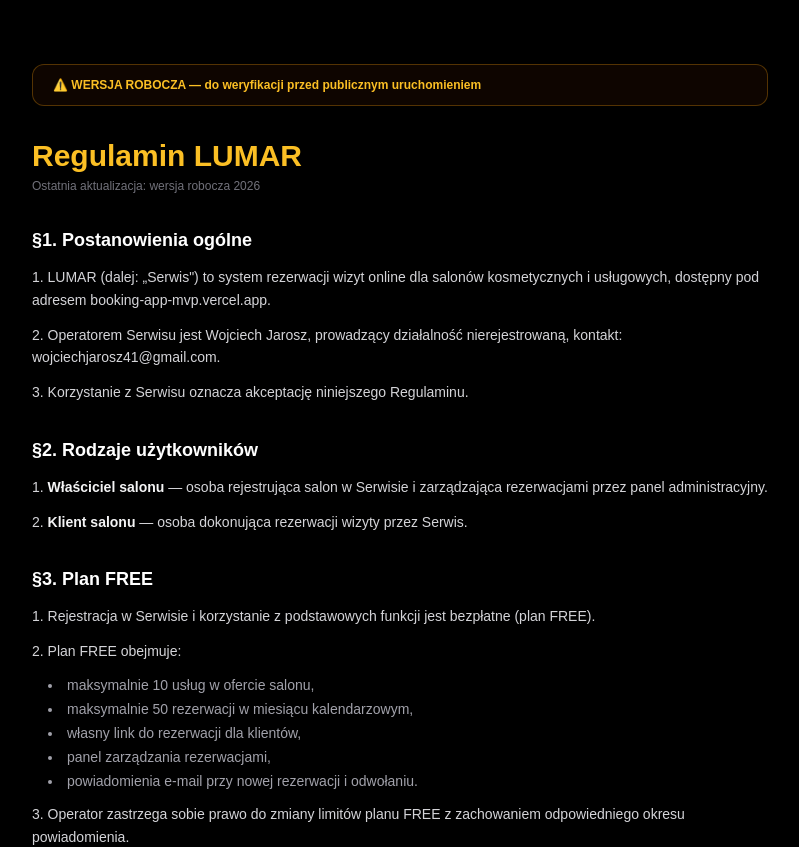
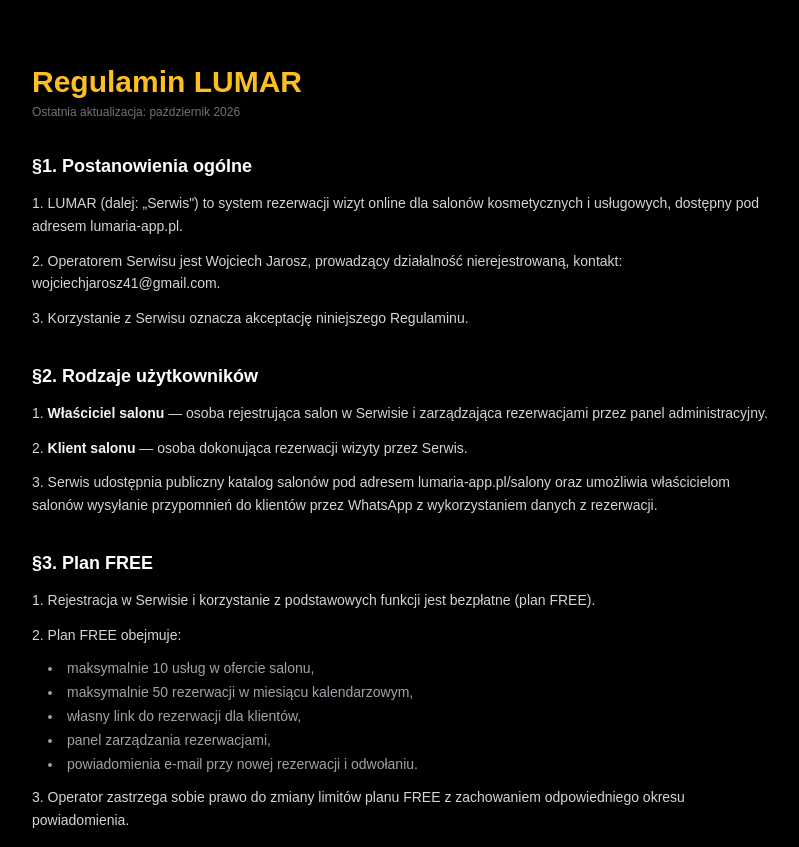
Before and after one commit to adelbertusshop/booking-app-mvp, a Next.js app: page /regulamin in a window 1280 px wide. Shown: the top 847 px of the page, without its empty margins (240-1039 px from the left). Built offline with nearby package versions, Linux system fonts and the light colour scheme.

Commit message:
docs: korekty 1,2,3,10 - URL, WhatsApp, katalog, data, banner

```diff
--- a/app/regulamin/page.tsx
+++ b/app/regulamin/page.tsx
@@ -3,18 +3,14 @@
     <div className="min-h-screen bg-black text-zinc-300">
       <div className="max-w-3xl mx-auto px-4 py-16 space-y-8">
 
-        <div className="border border-amber-500/30 bg-amber-950/20 rounded-xl px-5 py-3">
-          <p className="text-xs text-amber-400 font-bold">⚠️ WERSJA ROBOCZA — do weryfikacji przed publicznym uruchomieniem</p>
-        </div>
-
         <div>
           <h1 className="text-3xl font-black text-amber-400">Regulamin LUMAR</h1>
-          <p className="text-xs text-zinc-500 mt-1">Ostatnia aktualizacja: wersja robocza 2026</p>
+          <p className="text-xs text-zinc-500 mt-1">Ostatnia aktualizacja: październik 2026</p>
         </div>
 
         <section className="space-y-3">
           <h2 className="text-lg font-bold text-white">§1. Postanowienia ogólne</h2>
-          <p className="text-sm leading-relaxed">1. LUMAR (dalej: „Serwis") to system rezerwacji wizyt online dla salonów kosmetycznych i usługowych, dostępny pod adresem booking-app-mvp.vercel.app.</p>
+          <p className="text-sm leading-relaxed">1. LUMAR (dalej: „Serwis") to system rezerwacji wizyt online dla salonów kosmetycznych i usługowych, dostępny pod adresem lumaria-app.pl.</p>
           <p className="text-sm leading-relaxed">2. Operatorem Serwisu jest Wojciech Jarosz, prowadzący działalność nierejestrowaną, kontakt: wojciechjarosz41@gmail.com.</p>
           <p className="text-sm leading-relaxed">3. Korzystanie z Serwisu oznacza akceptację niniejszego Regulaminu.</p>
         </section>
@@ -23,6 +19,7 @@
           <h2 className="text-lg font-bold text-white">§2. Rodzaje użytkowników</h2>
           <p className="text-sm leading-relaxed">1. <strong className="text-zinc-100">Właściciel salonu</strong> — osoba rejestrująca salon w Serwisie i zarządzająca rezerwacjami przez panel administracyjny.</p>
           <p className="text-sm leading-relaxed">2. <strong className="text-zinc-100">Klient salonu</strong> — osoba dokonująca rezerwacji wizyty przez Serwis.</p>
+          <p className="text-sm leading-relaxed">3. Serwis udostępnia publiczny katalog salonów pod adresem lumaria-app.pl/salony oraz umożliwia właścicielom salonów wysyłanie przypomnień do klientów przez WhatsApp z wykorzystaniem danych z rezerwacji.</p>
         </section>
 
         <section className="space-y-3">
```
